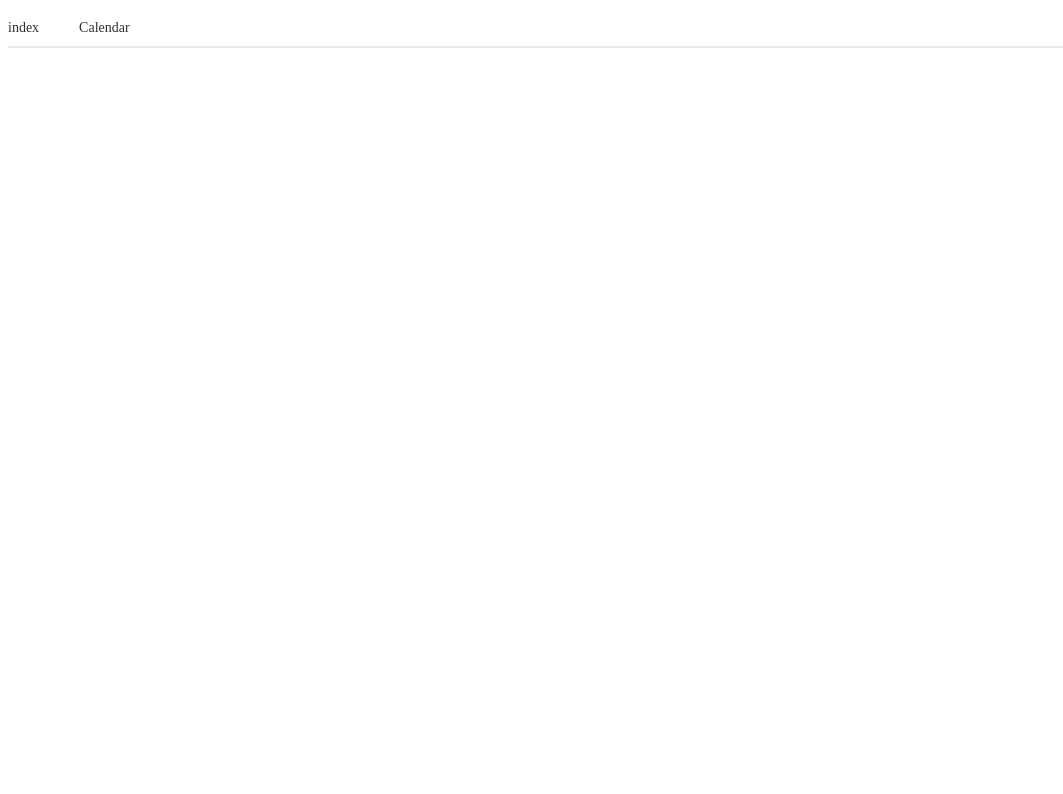
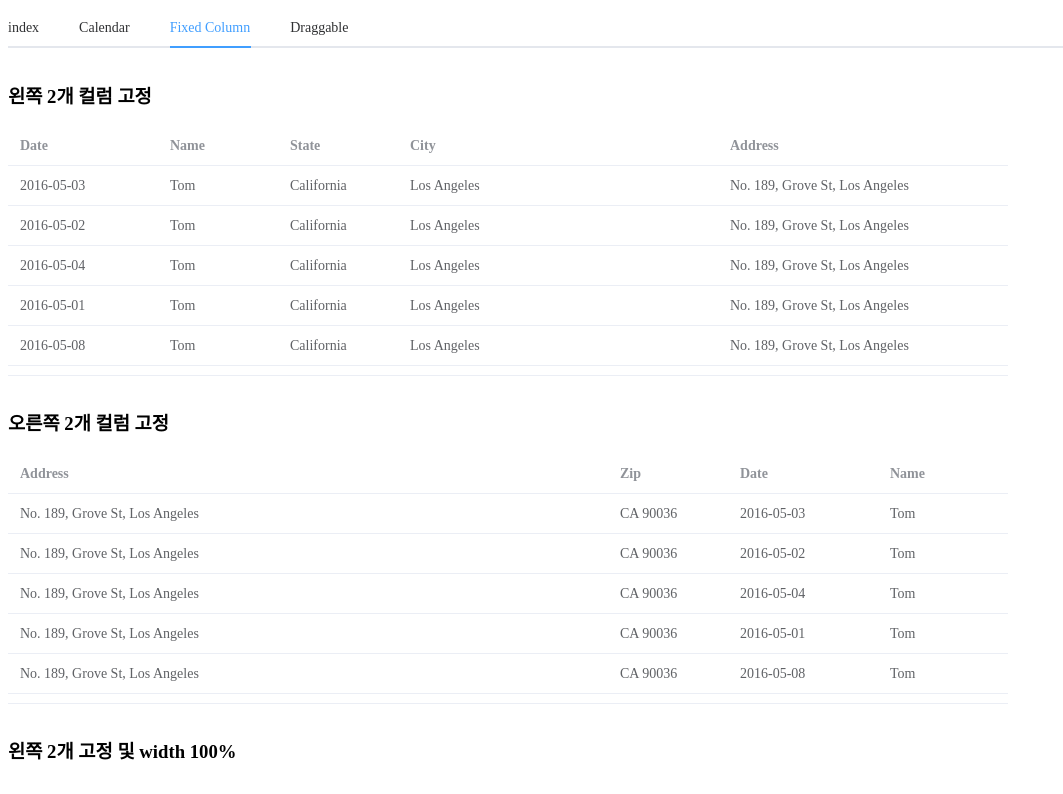
Before and after one commit to novaray/nuxt3-library-test, a Nuxt app: page /fixed-column in a window 1280 px wide. Before the commit this address had no page. Shown: the top 794 px of the page, without its empty margins (0-1063 px from the left). Built offline with nearby package versions, Linux system fonts and the light colour scheme.

Commit message:
샘플 페이지 수정 및 구현.
- 캘린더 페이지 버그 조금 수정.
- fixed column table 샘플 페이지 추가.
- draggable 아이템 샘플 페이지 추가.
- pageTab Prop v-model -> model-value로 수정.

```diff
--- a/components/BaseCalendar.vue
+++ b/components/BaseCalendar.vue
@@ -137,7 +137,8 @@ const myDateClasses = computed(() => {
   return o;
 });
 const addButtonDisabled = computed(() => {
-  return newItemTitle.value.length === 0 || newItemStartDate.value.length === 0;
+  return newItemTitle.value == null || newItemTitle.value.length === 0 ||
+      newItemStartDate.value == null || newItemStartDate.value.length === 0;
 });
 
 const periodChanged = () => {
@@ -283,8 +284,10 @@ const get21thDayVisible = (date: Date): String => {
         </div>
 
         <el-button
+            type="primary"
             @click="clickTestAddItem"
             :disabled="addButtonDisabled"
+            class="field"
         >
           아이템 추가
         </el-button>
@@ -384,4 +387,8 @@ const get21thDayVisible = (date: Date): String => {
 .orange {
   color: orange;
 }
+
+.field {
+  margin-top: 1rem;
+}
 </style>
--- /dev/null
+++ b/components/BaseDraggable.vue
@@ -0,0 +1,195 @@
+<script lang="ts" setup>
+import draggable from 'vuedraggable';
+import { ElCard, ElIcon, ElButton, ElInput } from 'element-plus';
+import { Help } from '@element-plus/icons-vue';
+
+const getOriginOrderData = () => {
+  return [
+    {
+      id: 1,
+      name: '1팀',
+      children: [{
+        id: 2,
+        name: 'aa 맨',
+        text: ''
+      }, {
+        id: 3,
+        name: 'bb 맨',
+        text: ''
+      }, {
+        id: 4,
+        name: 'cc 맨',
+        text: ''
+      }]
+    },
+    {
+      id: 5,
+      name: '2팀',
+      children: [{
+        id: 6,
+        name: 'dd 맨',
+        text: ''
+      }, {
+        id: 7,
+        name: 'ee 맨',
+        text: ''
+      }, {
+        id: 8,
+        name: 'ff 맨',
+        text: ''
+      }]
+    },
+    {
+      id: 9,
+      name: '3팀',
+      children: [{
+        id: 10,
+        name: 'gg 맨',
+        text: ''
+      }, {
+        id: 11,
+        name: 'hh 맨',
+        text: ''
+      }, {
+        id: 12,
+        name: 'ii 맨',
+        text: ''
+      }]
+    }
+  ];
+};
+
+const parentDragging = ref(false);
+const childDragging = ref(false);
+const list = ref(getOriginOrderData());
+const dragOptions = computed(() => ({
+  animation: 200,
+  group: 'id',
+  disabled: false,
+  ghostClass: 'ghost'
+}));
+
+const returnOriginOrderData = () => {
+  list.value = getOriginOrderData();
+};
+
+</script>
+
+<template>
+  <div>
+    <draggable
+        :list="list"
+        @start="parentDragging=true"
+        @end="parentDragging=false"
+        item-key="id"
+        handle=".handle"
+        v-bind="dragOptions"
+    >
+      <template #item="{ element: parent }">
+        <el-card shadow="never">
+          <div class="flex-wrap">
+            <el-icon :size="20" class="handle">
+              <Help/>
+            </el-icon>
+            <span v-text="parent.name"></span>
+          </div>
+          <draggable
+              class="child-wrapper"
+              :list="parent.children"
+              @start="childDragging=true"
+              @end="childDragging=false"
+              item-key="id"
+              handle=".handle"
+          >
+            <template #item="{ element: child }">
+              <el-card shadow="never">
+                <div class="flex-wrap">
+                  <el-icon :size="20" class="handle">
+                    <Help/>
+                  </el-icon>
+                  <div class="flex-wrap">
+                    <span class="child-name child-item" v-text="child.name"></span>
+                    <el-input class="item-input child-item" v-model="child.text"></el-input>
+                  </div>
+                </div>
+              </el-card>
+            </template>
+          </draggable>
+        </el-card>
+      </template>
+      <template #header>
+        <div class="card-header">
+          <div class="header">column 1</div>
+          <div class="header">column 2</div>
+          <div class="header">column 3</div>
+          <div class="header">column 4</div>
+          <div class="header">column 5</div>
+        </div>
+      </template>
+      <template #footer>
+        <el-button class="reset-button" type="primary" @click="returnOriginOrderData">원래 순서로</el-button>
+      </template>
+    </draggable>
+  </div>
+</template>
+
+<style scoped>
+.card-header {
+  width: 99%;
+  height: 30px;
+  background-color: lightgray;
+  display: flex;
+  flex-direction: row;
+  margin: 0 auto;
+  align-items: center;
+  text-align: center;
+}
+.card-header .header {
+  width: 350px;
+  min-width: 350px;
+}
+
+.flex-wrap {
+  display: flex;
+  flex-direction: row;
+}
+
+.child-item {
+  width: 100%;
+}
+
+.child-wrapper {
+  margin-top: 1rem;
+}
+
+.flip-list-move {
+  transition: transform 0.5s;
+}
+
+.no-move {
+  transition: transform 0s;
+}
+
+.ghost {
+  opacity: 0.5;
+  background: #c8ebfb;
+}
+
+.el-icon {
+  margin-right: 16px;
+  cursor: pointer;
+}
+
+.child-name {
+  margin-left: 100px;
+}
+
+.item-input {
+  min-width: 200px;
+  margin-left: 220px;
+}
+
+.reset-button {
+  margin-top: 1rem;
+}
+</style>
--- /dev/null
+++ b/components/BaseTable.vue
@@ -0,0 +1,35 @@
+<script lang="ts" setup>
+import { ElTable, ElTableColumn } from 'element-plus';
+interface BaseTableProps {
+  data: unknown[];
+  columns: BaseTableColumn[];
+  width: string;
+}
+
+export interface BaseTableColumn {
+  prop: string;
+  label: string;
+  width: string;
+  fixed?: boolean;
+}
+
+defineProps<BaseTableProps>();
+
+</script>
+
+<template>
+  <el-table :data="data" :style="{'width': width}" height="250">
+    <el-table-column
+        v-for="column in columns"
+        :key="column.prop"
+        :fixed="column.fixed"
+        :prop="column.prop"
+        :label="column.label"
+        :width="column.width"
+    />
+  </el-table>
+</template>
+
+<style scoped>
+
+</style>
--- a/components/PageTab.vue
+++ b/components/PageTab.vue
@@ -13,9 +13,11 @@ const handleClick = async (tab: TabsPaneContext, event: Event) => {
 </script>
 
 <template>
-  <el-tabs v-model="props.tabName" class="page-tabs" @tab-click="handleClick">
-    <el-tab-pane label="index" name="">index</el-tab-pane>
-    <el-tab-pane label="Calendar" name="calendar">Calendar</el-tab-pane>
+  <el-tabs :model-value="props.tabName" class="page-tabs" @tab-click="handleClick">
+    <el-tab-pane label="index" name=""></el-tab-pane>
+    <el-tab-pane label="Calendar" name="calendar"></el-tab-pane>
+    <el-tab-pane label="Fixed Column" name="fixed-column"></el-tab-pane>
+    <el-tab-pane label="Draggable" name="draggable"></el-tab-pane>
   </el-tabs>
 </template>
 
@@ -24,10 +26,4 @@ const handleClick = async (tab: TabsPaneContext, event: Event) => {
   margin-bottom: 1rem;
 }
 
-.page-tabs > .el-tabs__content {
-  padding: 32px;
-  color: #6b778c;
-  font-size: 32px;
-  font-weight: 600;
-}
 </style>
--- a/package.json
+++ b/package.json
@@ -16,6 +16,7 @@
   "dependencies": {
     "@element-plus/icons-vue": "^2.0.10",
     "element-plus": "^2.2.21",
-    "vue-simple-calendar": "^6.2.1"
+    "vue-simple-calendar": "^6.2.1",
+    "vuedraggable": "^4.1.0"
   }
 }
--- /dev/null
+++ b/pages/draggable.vue
@@ -0,0 +1,23 @@
+<script lang="ts" setup>
+import BaseDraggable from '~/components/BaseDraggable.vue';
+
+</script>
+
+<template>
+  <div>
+    <BaseDraggable />
+  </div>
+</template>
+
+<style scoped>
+.buttons {
+  margin-top: 35px;
+}
+.ghost {
+  opacity: 0.5;
+  background: #c8ebfb;
+}
+.not-draggable {
+  cursor: no-drop;
+}
+</style>
--- /dev/null
+++ b/pages/fixed-column.vue
@@ -0,0 +1,222 @@
+<script lang="ts" setup>
+import { BaseTableColumn } from '~/components/BaseTable.vue';
+import BaseTable from '~/components/BaseTable.vue';
+
+interface Data {
+  date: string;
+  name: string;
+  state: string;
+  city: string;
+  address: string;
+  zip: string;
+}
+
+const data = ref<Data[]>([
+  {
+    date: '2016-05-03',
+    name: 'Tom',
+    state: 'California',
+    city: 'Los Angeles',
+    address: 'No. 189, Grove St, Los Angeles',
+    zip: 'CA 90036',
+  },
+  {
+    date: '2016-05-02',
+    name: 'Tom',
+    state: 'California',
+    city: 'Los Angeles',
+    address: 'No. 189, Grove St, Los Angeles',
+    zip: 'CA 90036',
+  },
+  {
+    date: '2016-05-04',
+    name: 'Tom',
+    state: 'California',
+    city: 'Los Angeles',
+    address: 'No. 189, Grove St, Los Angeles',
+    zip: 'CA 90036',
+  },
+  {
+    date: '2016-05-01',
+    name: 'Tom',
+    state: 'California',
+    city: 'Los Angeles',
+    address: 'No. 189, Grove St, Los Angeles',
+    zip: 'CA 90036',
+  },
+  {
+    date: '2016-05-08',
+    name: 'Tom',
+    state: 'California',
+    city: 'Los Angeles',
+    address: 'No. 189, Grove St, Los Angeles',
+    zip: 'CA 90036',
+  },
+  {
+    date: '2016-05-06',
+    name: 'Tom',
+    state: 'California',
+    city: 'Los Angeles',
+    address: 'No. 189, Grove St, Los Angeles',
+    zip: 'CA 90036',
+  },
+  {
+    date: '2016-05-07',
+    name: 'Tom',
+    state: 'California',
+    city: 'Los Angeles',
+    address: 'No. 189, Grove St, Los Angeles',
+    zip: 'CA 90036',
+  },
+  {
+    date: '2020-05-07',
+    name: 'Tom',
+    state: 'California',
+    city: 'Los Angeles',
+    address: 'No. 189, Grove St, Los Angeles',
+    zip: 'CA 90036',
+  },
+  {
+    date: '2021-05-07',
+    name: 'James',
+    state: 'California',
+    city: 'Los Angeles',
+    address: 'No. 189, Grove St, Los Angeles',
+    zip: 'CA 90036',
+  },
+  {
+    date: '2022-05-07',
+    name: 'Peter',
+    state: 'Mapo',
+    city: 'Seoul',
+    address: 'Lorem ipsum dolor sit amet, consectetur adipisicing elit. Debitis, sit.',
+    zip: 'CA 90036',
+  },
+]);
+const columns1 = ref<BaseTableColumn[]>([
+  {
+    prop: 'date',
+    label: 'Date',
+    width: '150',
+    fixed: true
+  },
+  {
+    prop: 'name',
+    label: 'Name',
+    width: '120',
+    fixed: true
+  },
+  {
+    prop: 'state',
+    label: 'State',
+    width: '120'
+  },
+  {
+    prop: 'city',
+    label: 'City',
+    width: '320'
+  },
+  {
+    prop: 'address',
+    label: 'Address',
+    width: '600'
+  },
+  {
+    prop: 'zip',
+    label: 'Zip',
+    width: '120'
+  }
+]);
+const columns2 = ref<BaseTableColumn[]>([
+  {
+    prop: 'date',
+    label: 'Date',
+    width: '150'
+  },
+  {
+    prop: 'name',
+    label: 'Name',
+    width: '120'
+  },
+  {
+    prop: 'state',
+    label: 'State',
+    width: '120'
+  },
+  {
+    prop: 'city',
+    label: 'City',
+    width: '320'
+  },
+  {
+    prop: 'address',
+    label: 'Address',
+    width: '600',
+    fixed: true
+  },
+  {
+    prop: 'zip',
+    label: 'Zip',
+    width: '120',
+    fixed: true
+  }
+]);
+
+const columns3 = ref<BaseTableColumn[]>([
+  {
+    prop: 'date',
+    label: 'Date',
+    width: '150',
+    fixed: true
+  },
+  {
+    prop: 'name',
+    label: 'Name',
+    width: '120',
+    fixed: true
+  },
+  {
+    prop: 'state',
+    label: 'State',
+    width: '120'
+  },
+  {
+    prop: 'city',
+    label: 'City',
+    width: '320'
+  },
+  {
+    prop: 'address',
+    label: 'Address',
+    width: '1900'
+  },
+  {
+    prop: 'zip',
+    label: 'Zip',
+    width: '120'
+  }
+]);
+</script>
+
+<template>
+  <div class="fixed-column-wrapper">
+    <div>
+      <h3>왼쪽 2개 컬럼 고정</h3>
+      <BaseTable :data="data" :columns="columns1" width="1000px" />
+    </div>
+    <div>
+      <h3>오른쪽 2개 컬럼 고정</h3>
+      <BaseTable :data="data" :columns="columns2" width="1000px" />
+    </div>
+    <div>
+      <h3>왼쪽 2개 고정 및 width 100%</h3>
+      <BaseTable :data="data" :columns="columns3" width="100%" />
+    </div>
+  </div>
+</template>
+
+<style scoped>
+.fixed-column-wrapper div {
+  margin-bottom: 2rem;
+}
+</style>
```
Also changed, not shown: 2 other files (tests, documents, lock files or other folders).
